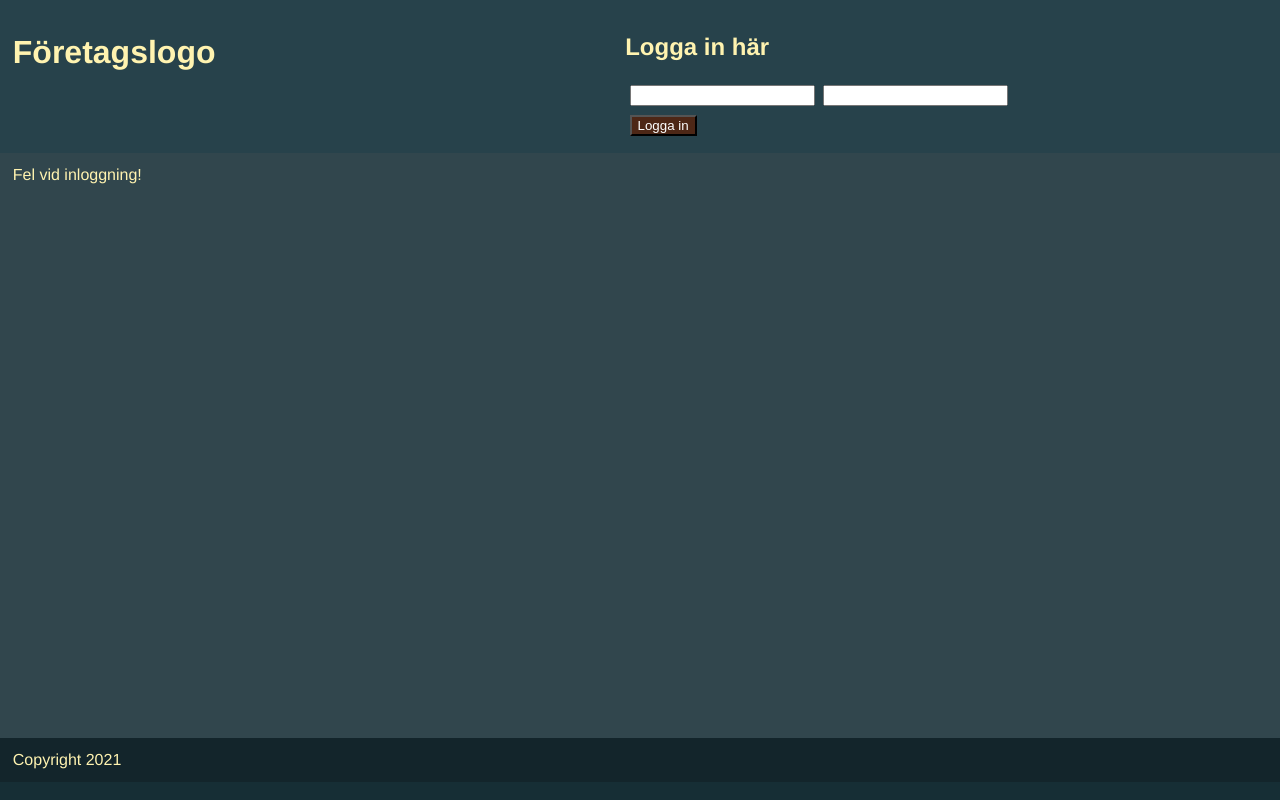
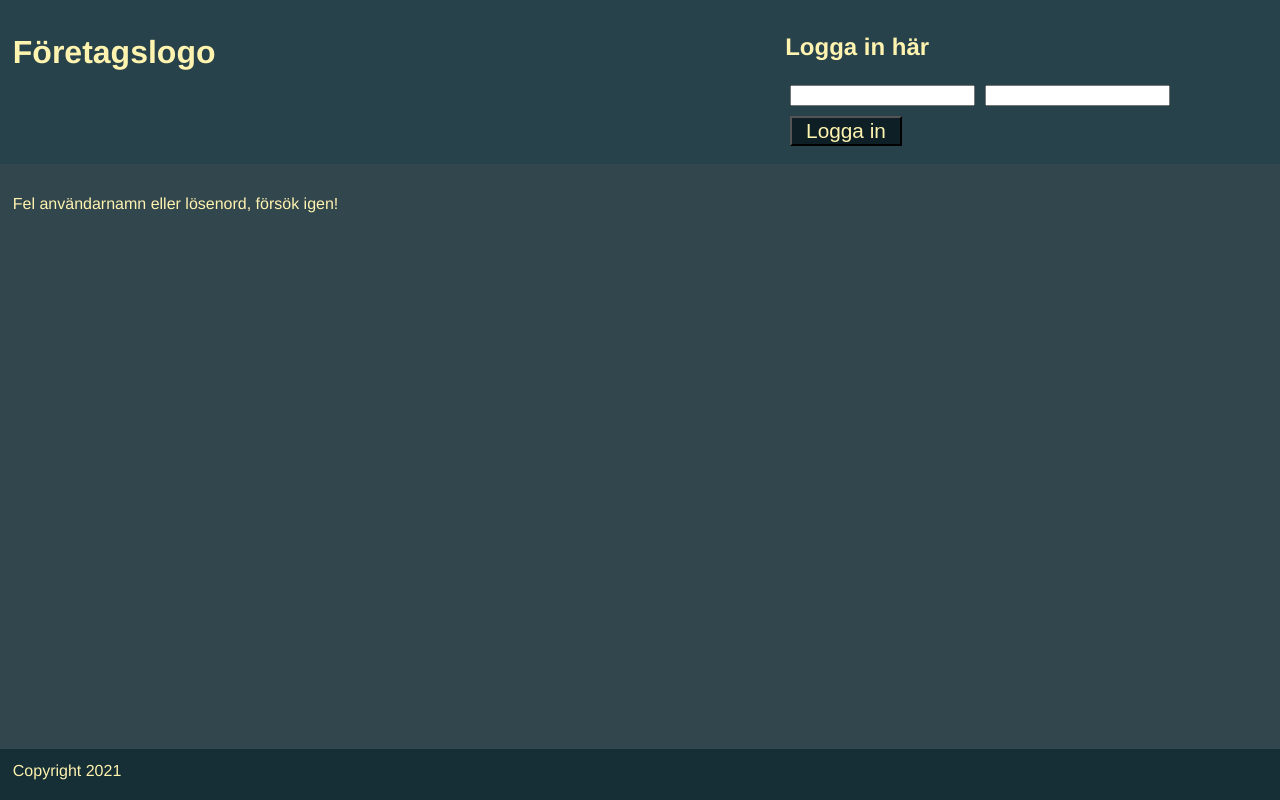
Before and after one commit to Medieinstitutet/loginpage-jsilf.github.io, a plain HTML site: page index.html in a window 1280 px wide. Both pictures are taken after a click on the button "Logga in". Drawn offline with Linux system fonts and the light colour scheme.

Commit message:
all done

```diff
--- a/index.html
+++ b/index.html
@@ -5,7 +5,7 @@
     <meta charset="UTF-8">
     <meta http-equiv="X-UA-Compatible" content="IE=edge">
     <meta name="viewport" content="width=device-width, initial-scale=1.0">
-    <title>Inloggning</title>
+    <title>Loginpage</title>
     <script defer src="script.js"></script>
     <link rel="stylesheet" href="style.css">
 </head>
@@ -13,22 +13,22 @@
 <body>
     <header id="header">
         <h1 id="h1"></h1>
-        <nav id="menu"></nav>
+        <div id="logoutWrap">
+        </div>
         <div id="loginWrap">
             <h2 id="h2"></h2>
         </div>
-        <div id="logoutWrap">
-            <h2 id="h2"></h2>
-        </div>
     </header>
+
     <main>
         <section id="content">
             <h3 id="h3"></h3>
             <p id="p"></p>
         </section>
+    </main>
 
-    </main>
     <footer>Copyright 2021</footer>
+
 </body>
 
 </html>
--- a/script.js
+++ b/script.js
@@ -1,7 +1,4 @@
-console.log("hello world");
-
-let header = document.getElementById("header");
-let nav = document.getElementById("menu");
+//hämta id
 let h1 = document.getElementById("h1");
 let h2 = document.getElementById("h2");
 let h3 = document.getElementById("h3");
@@ -16,6 +13,8 @@ let startPage = () => {
     h1.textContent = "Företagslogo";
     h2.textContent = "Logga in här";
 
+    p.textContent = "Företaget lorem ipsum dolor sit amet";
+
     let username = document.createElement("input");
     username.id = "username";
     loginWrap.append(username);
@@ -28,6 +27,11 @@ let startPage = () => {
     loginBtn.id = "loginBtn";
     loginBtn.textContent = "Logga in";
     loginWrap.append(loginBtn);
+
+    // let createBtn = document.createElement("button");
+    // createBtn.id = "createBtn";
+    // createBtn.textContent = "Skapa användare";
+    // loginWrap.append(createBtn);
 };
 
 //anropa funktionen startsida
@@ -56,28 +60,29 @@ function logInLS() {
 function loggedInPage() {
 
     let username = document.getElementById("username").value;
-
     h3.textContent = `Välkommen ${username}!`;
 
     p.textContent = "Lorem ipsum dolor sit, amet consectetur adipisicing elit.";
 
     logOut();
     logInLS();
+    //check login window onload
     localStorage.setItem("loggedIn", 1);
 }
 
-//logga in knapp och content
+//knapp logga in och visa content
 loginBtn.addEventListener("click", () => {
 
     let username = document.getElementById("username").value;
     let password = document.getElementById("password").value;
 
+    //kolla om inlogget stämmer för att logga in
     for (let i = 0; i < objUsers.length; i++) {
         if (username == objUsers[i].username && password == objUsers[i].password) {
             loggedInPage();
             return;
         } else {
-            content.innerText = "Fel vid inloggning!";
+            p.innerText = "Fel användarnamn eller lösenord, försök igen!";
             return;
         }
     }
@@ -90,11 +95,10 @@ let logOut = () => {
     logoutBtn.id = "logoutBtn";
     logoutBtn.innerText = "Logga ut";
     logoutWrap.append(logoutBtn);
-
+    //knapp logga ut
     logoutBtn.addEventListener("click", () => {
 
         logoutBtn.remove();
-
         content.style.display = "none";
         loginWrap.style.display = "block";
         location.reload();
@@ -102,11 +106,10 @@ let logOut = () => {
         localStorage.clear();
     });
 };
-
+//checka så login stämmer och få sidan sidan att stanna vid reload
 function checklogin() {
     if (localStorage.getItem("loggedIn") == 1) {
         loggedInPage();
     }
 }
-
 window.onload = checklogin();
--- a/style.css
+++ b/style.css
@@ -10,6 +10,10 @@ header {
     justify-content: space-between;
     background-color: #27424b;
     padding: 1%;
+}
+
+#loginWrap, #logoutWrap {
+    align-content: flex-end;
 }
 
 ul {
@@ -27,19 +31,21 @@ main {
     padding: 1%;
 }
 
-footer {
-    background-color: #13252b;
-    padding: 1%;
-    width: 100%;
-    position: fixed;
-}
-
 input {
     margin: 1%;
 }
 
 button {
+    font-size: 1.3rem;
+    width: 7rem;
     margin: 1%;
-    background-color: rgb(77, 39, 22);
-    color: white;
+    background-color: #0e2025;
+    color: #fff3b0;
 }
+
+footer {
+
+    padding: 1%;
+    width: 100%;
+    position: fixed;
+}
```
